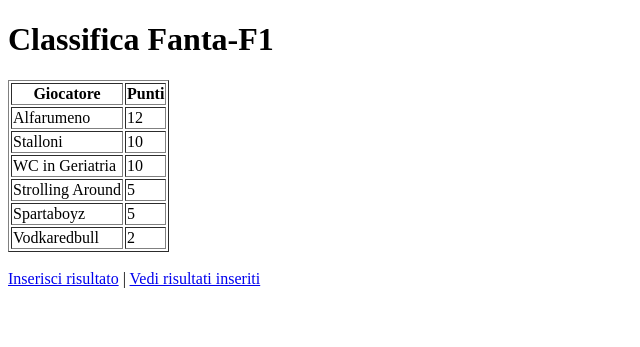
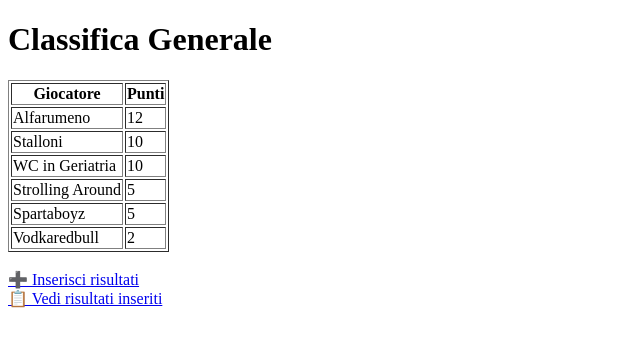
Before and after one commit to gioambro/Fanta-f-1, a Flask app: page / in a window 1280 px wide. Shown: the top 347 px of the page, without its empty margins (0-640 px from the left). Run offline with Flask 3, Linux system fonts and the light colour scheme.

Commit message:
Update index.html

```diff
--- a/templates/index.html
+++ b/templates/index.html
@@ -2,21 +2,22 @@
 <html lang="it">
 <head>
   <meta charset="UTF-8">
-  <title>Classifica Fanta-F1</title>
+  <title>Classifica Fanta F1</title>
 </head>
 <body>
-  <h1>Classifica Fanta-F1</h1>
+  <h1>Classifica Generale</h1>
   <table border="1">
     <tr><th>Giocatore</th><th>Punti</th></tr>
-    {% for giocatore, punti in classifica.items() %}
-    <tr>
-      <td>{{ giocatore }}</td>
-      <td>{{ punti }}</td>
-    </tr>
+    {% for nome, punti in classifica.items() %}
+      <tr>
+        <td>{{ nome }}</td>
+        <td>{{ punti }}</td>
+      </tr>
     {% endfor %}
   </table>
+
   <br>
-  <a href="{{ url_for('inserisci') }}">Inserisci risultato</a> |
-  <a href="{{ url_for('risultati_page') }}">Vedi risultati inseriti</a>
+  <a href="/inserisci">➕ Inserisci risultati</a><br>
+  <a href="/risultati">📋 Vedi risultati inseriti</a>
 </body>
 </html>
```
